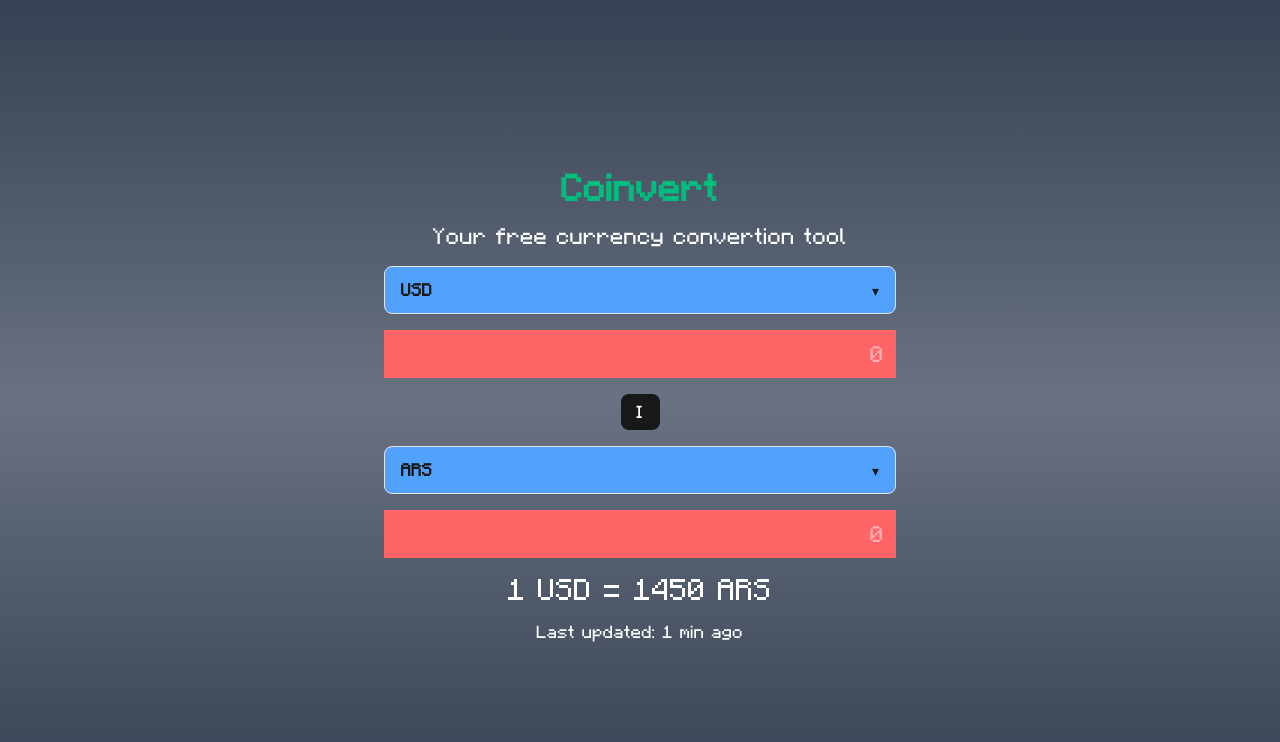
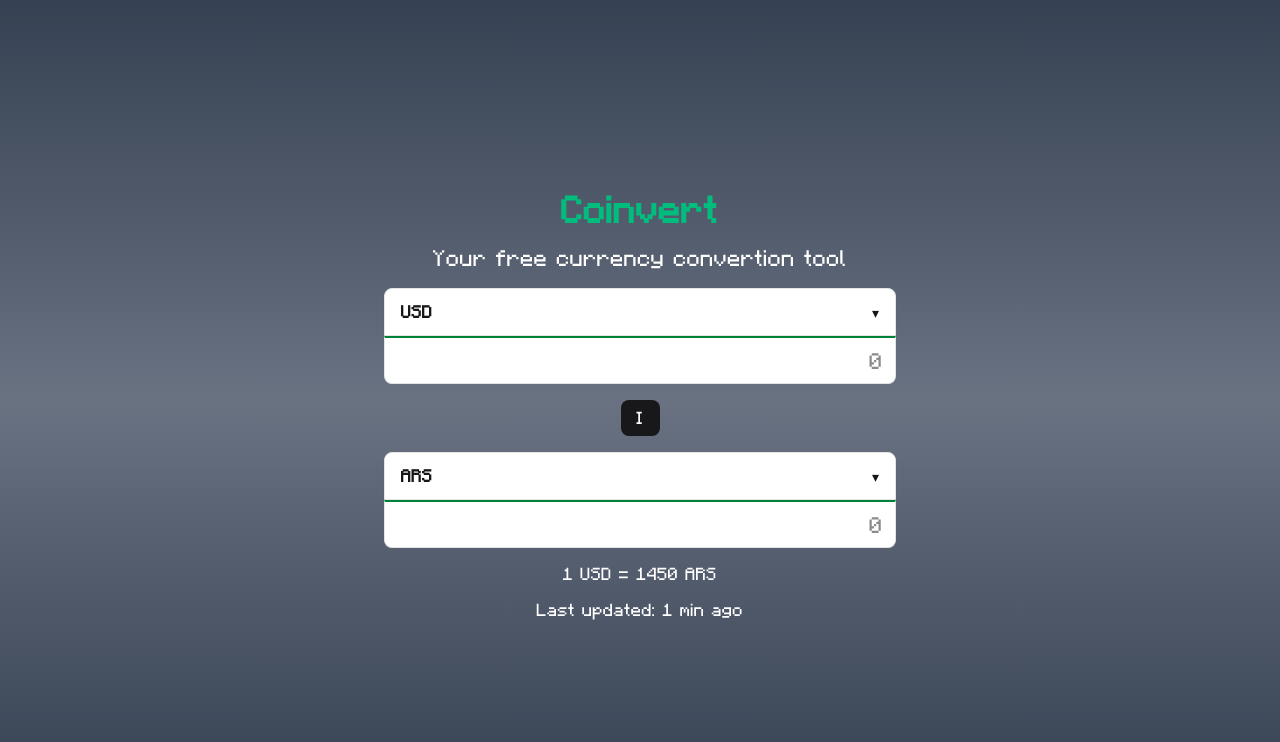
Before and after one commit to FrancoBarberis/coinvert, a Next.js app: page / in a window 1280 px wide. Shown: the top 742 px of the page. Built offline with nearby package versions, Linux system fonts and the light colour scheme.

Commit message:
Dropdown fixed to input

```diff
--- a/app/page.tsx
+++ b/app/page.tsx
@@ -9,7 +9,7 @@ export default function Home() {
       <CurrencyDropdown currencyName="USD"></CurrencyDropdown>
       <Button>I</Button>
       <CurrencyDropdown currencyName="ARS"></CurrencyDropdown>
-      <p className="text-2xl">1 USD = 1450 ARS</p>
+      <p className="text-sm">1 USD = 1450 ARS</p>
       <p className="text-sm">Last updated: 1 min ago</p>
     </div>
   );
--- a/components/CurrencyDropdown.tsx
+++ b/components/CurrencyDropdown.tsx
@@ -11,11 +11,8 @@ import { Button } from "@/components/ui/button";
 import { CURRENCY_CODES as currencyCodes } from "../data/currency-codes";
 
 type CurrencyDropdownProps = {
-    /** Código seleccionado actual (ej.: "ARS") */
   currencyName: string;
-    /** Callback al elegir una moneda en el menú */
   onChange?: (code: string) => void;
-    /** Lista opcional para sobrescribir los códigos (si vienen del socket/snapshot) */
   options?: string[];
 };
 
@@ -27,14 +24,28 @@ export default function CurrencyDropdown({
   const codes = options ?? currencyCodes;
 
   return (
-        <>
+    <div className="mx-auto w-[90%] lg:w-[40%]">
+      {/* Grupo unido: trigger + input */}
+      <div className="flex flex-col gap-0">
         <DropdownMenu>
           <DropdownMenuTrigger asChild>
-                <Button variant="outline" className="min-w-[90%] min-h-12 m-0 justify-between text-neutral-900 bg-blue-400 border-neutral-200 hover:bg-neutral-50 dark:text-neutral-100 dark:bg-neutral-900 dark:border-neutral-700 dark:hover:bg-neutral-800 max-w-[90%] lg:min-w-[40%] lg:max-w-[50%]" >
+            <Button
+              variant="outline"
+              className="
+                h-12 w-full m-0
+                justify-between
+                text-neutral-900 bg-white border border-neutral-200
+                rounded-b-none  /* une con el input */
+                hover:bg-neutral-50
+                dark:text-neutral-100 dark:bg-neutral-900 dark:border-neutral-700
+                dark:hover:bg-neutral-800
+              "
+            >
               <span className="font-semibold">{currencyName}</span>
               <span aria-hidden>▾</span>
             </Button>
           </DropdownMenuTrigger>
+
           <DropdownMenuContent
             align="start"
             sideOffset={6}
@@ -42,22 +53,36 @@ export default function CurrencyDropdown({
               w-48 max-h-64 overflow-auto
               bg-white text-neutral-900
               dark:bg-neutral-900 dark:text-neutral-100
+              z-50
             "
           >
             {codes.map((code) => (
               <DropdownMenuItem
                 key={code}
                 onClick={() => onChange?.(code)}
-                        className={code === currencyName ? "font-semibold" : undefined}
+                className="font-medium text-[.8rem] cursor-pointer"
               >
                 {code}
               </DropdownMenuItem>
             ))}
           </DropdownMenuContent>
         </DropdownMenu>
-        {/* TODO: add id and attribute */}
-        <input type="text" placeholder="0" className="bg-red-400 m-0 min-w-[90%] min-h-12 text-right text-lg pr-3 lg:min-w-[40%] lg:max-w-[50%]" />
-    </>
 
+        {/* Input unido al trigger */}
+        <input
+          type="text"
+          placeholder="0"
+          className="
+            h-12 w-full m-0
+            text-right text-lg pr-3
+            bg-white text-neutral-900
+            border border-t-green-700 border-t-2
+            rounded-bl-md
+            rounded-br-md
+            dark:bg-neutral-900 dark:text-neutral-100 dark:border-neutral-700
+          "
+        />
+      </div>
+    </div>
   );
 }
```
Lines whose indentation alone changed are shown as unchanged.
